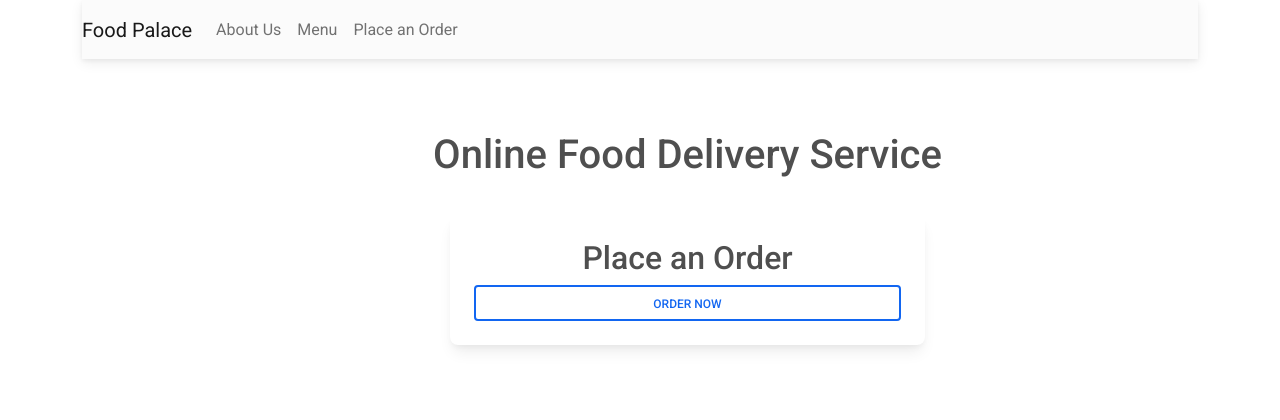
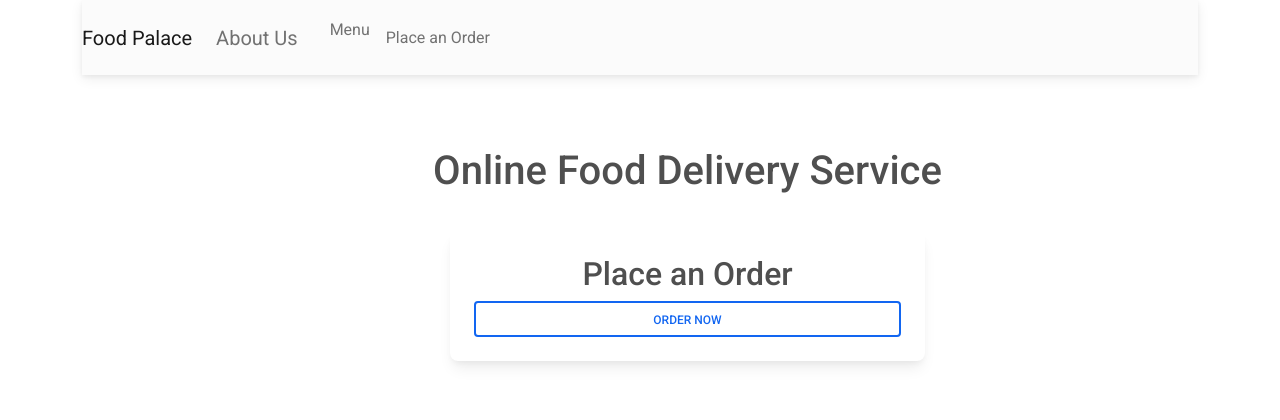
Before and after one commit to DavidHODs/Food-Palace, a Django app: page / in a window 1280 px wide. Shown: the top 420 px of the page. Run offline with Django 3.2, Linux system fonts and the light colour scheme; some libraries are stand-ins or nearby versions.

```diff
--- a/customer/templates/customer/navigation.html
+++ b/customer/templates/customer/navigation.html
@@ -14,7 +14,7 @@
     </button>
     <div class="collapse navbar-collapse" id="navbarNav">
       <ul class="navbar-nav mr-auto">
-        <li class="nav-item">
+        <li class="navbar-brand">
           <a class="nav-link" href="{% url 'about' %}">About Us<span></span></a>
         </li>
         <li class="nav-item">
```
